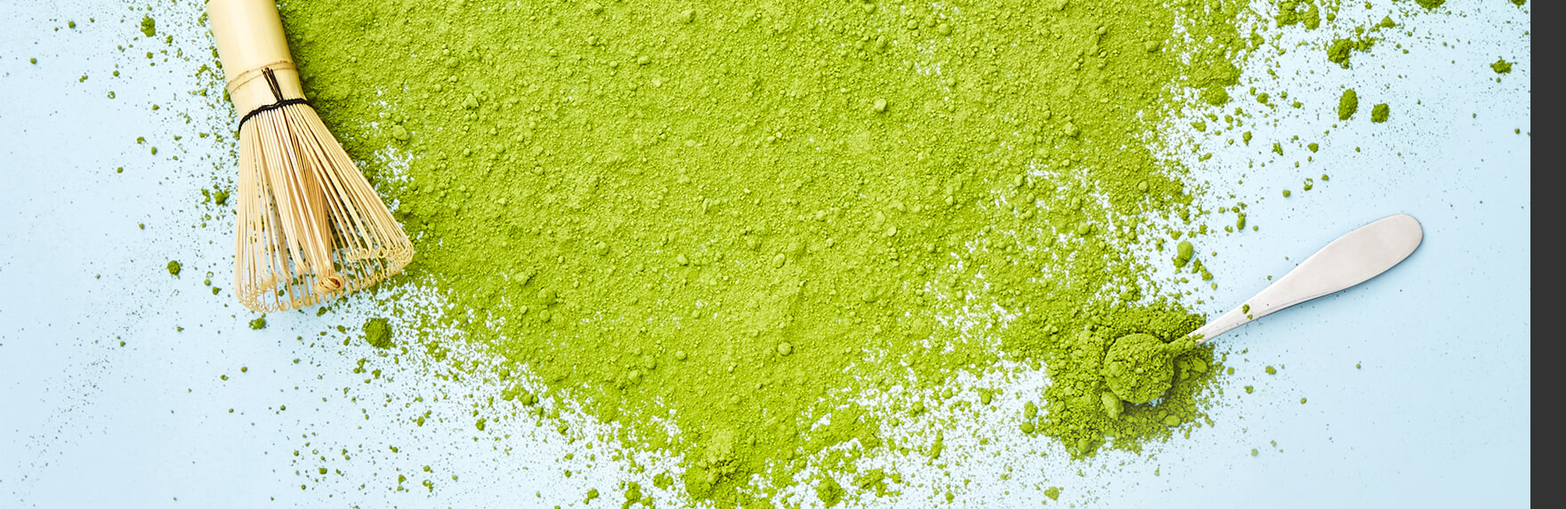
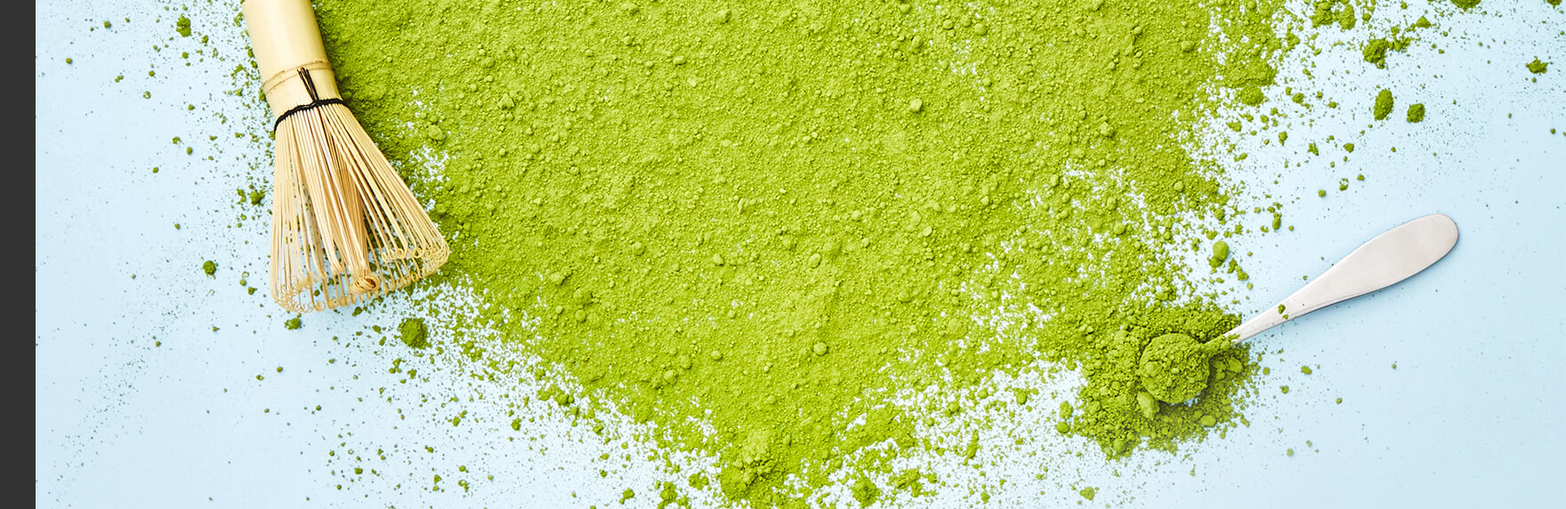
Before and after one commit to valentinacamacho/sabujcha, a plain HTML site: page index.html in a window 1280 px wide. Shown: the part 100-672 px from the top of the page at 89% size, 1760 px wide, since content can reach past the window. Drawn offline with Linux system fonts and the light colour scheme.

Commit message:
coloco imagen principal de la HomePage

```diff
--- a/css/estilos.css
+++ b/css/estilos.css
@@ -137,8 +137,10 @@ padding: 20px;
 /*Inicializacion desarrollo de estilos para el Body*/
 
 .img-principal{
-    width: -200px;
-    height: -2300px;
+    margin-left: 40px;
+    margin-right: 40px;
+    margin-bottom: 40px;
+    width: 1200px;
 }
 
 
```
